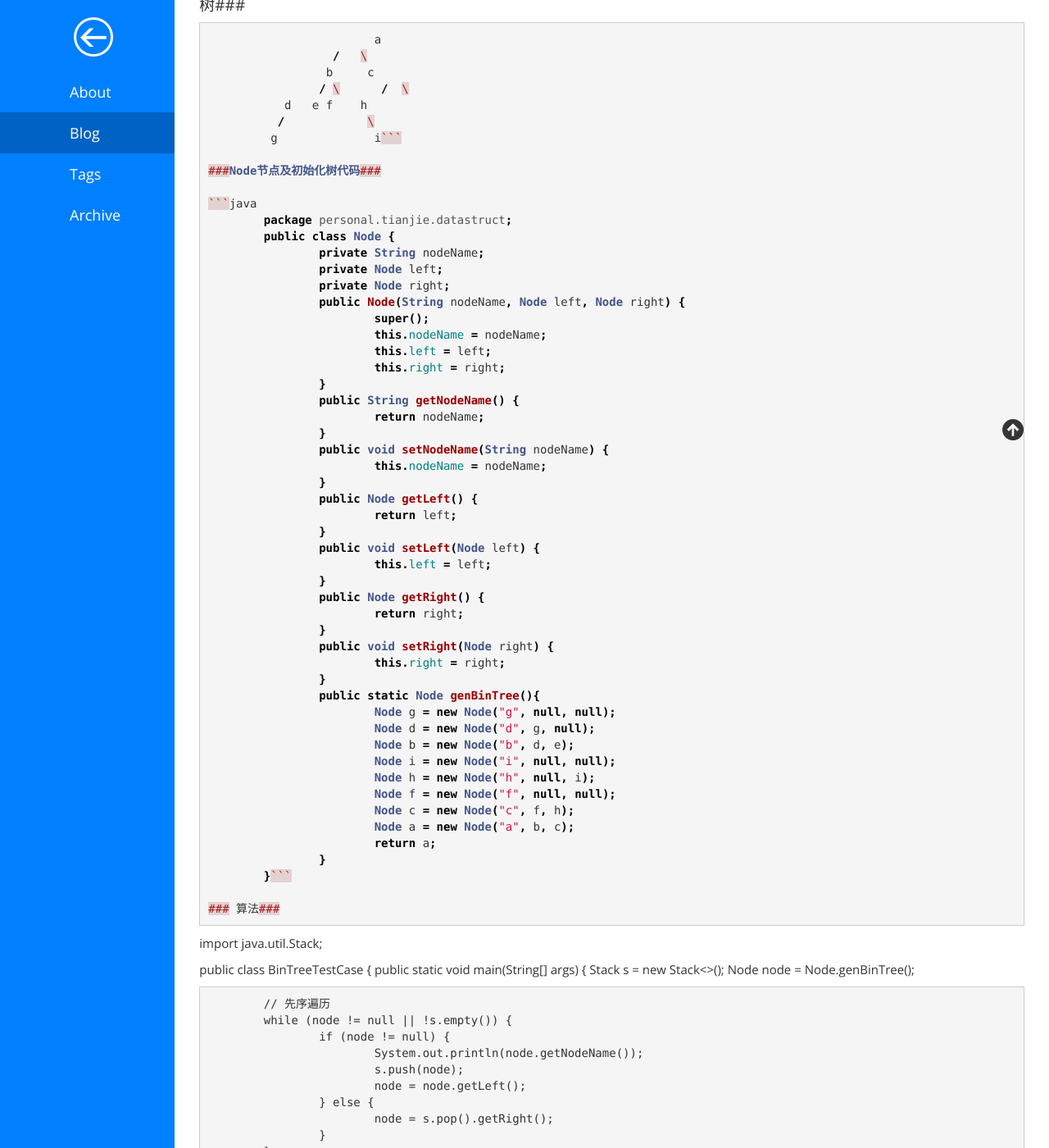
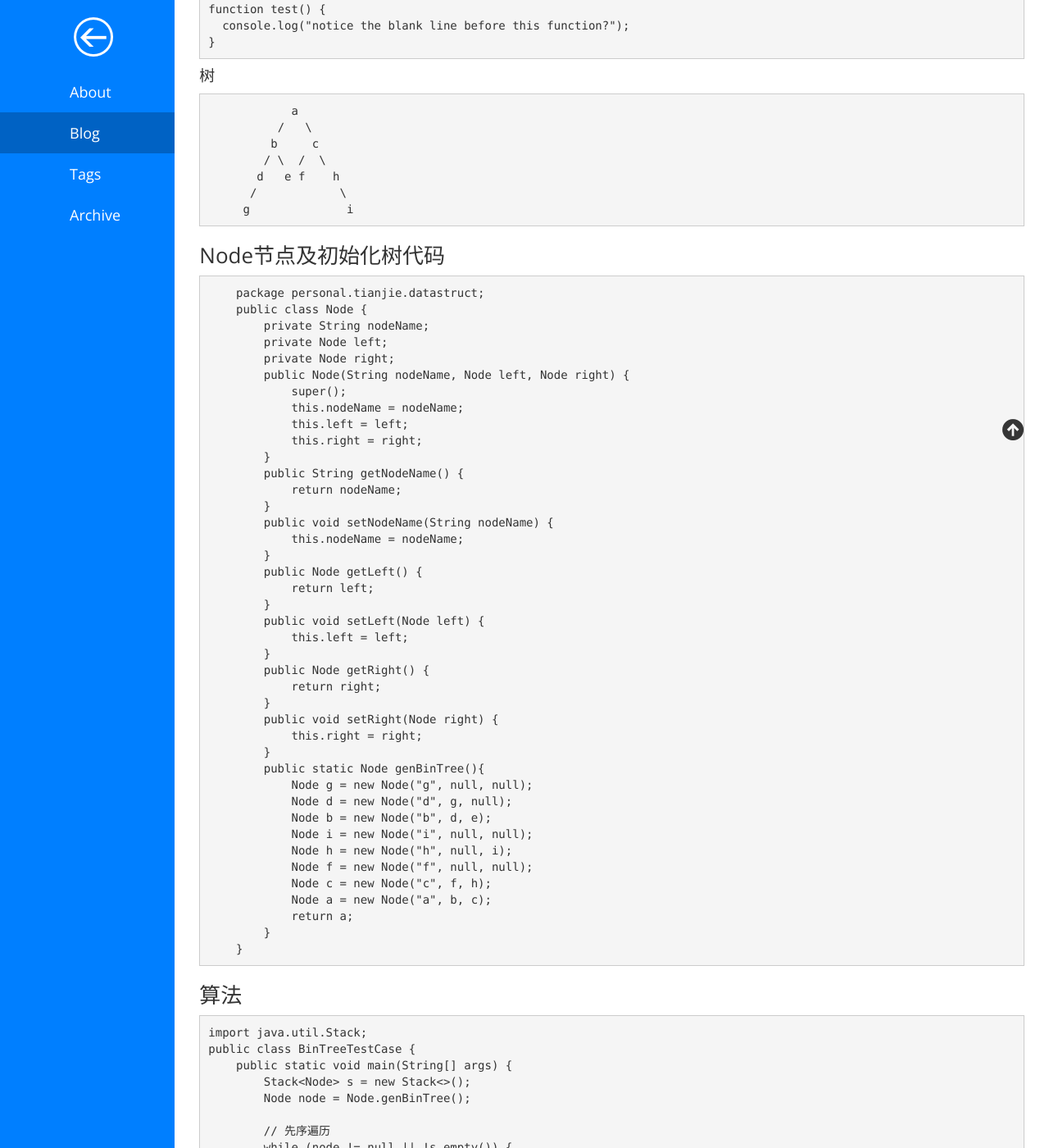
Before and after one commit to x20080406/x20080406.github.io, a Jekyll site: the page built from _posts/2014-03-24-binary-tree.md, in a window 1280 px wide and 1400 px high, scrolled down 316 px. Shown: the whole window at 82% size. Built offline with Jekyll 4.4.1, drawn with Linux system fonts in a browser that asks for light colours; comment, search, counter and statistics services are not loaded; some of the changed lines change nothing that is shown; some of the changed text lies outside the part shown.

Commit message:
Signed-off-by: x20080406 <x20080406@gmail.com>

````diff
--- a/_posts/2014-03-24-binary-tree.md
+++ b/_posts/2014-03-24-binary-tree.md
@@ -5,91 +5,92 @@ date:   2014-03-24 02:16:21
 tags:
 - java
 ---
+<hr />
+<p>layout: post
+title:  先序遍历二叉树（非递归算法）
+date:   2014-03-24 02:16:21
+tags:
+- java </p>
+<hr />
+<h3 id="">算法思路</h3>
+<p><em>使用栈来保存已经访问过的根节点，为访问完该节点的左子树之后再访问其右子树做准备。开始时栈为空，用空引用指向二叉树的跟节点。接着，若指向根节点的引用非空或者栈非空，则继续循环完成操作。</em></p>
+<pre><code>function test() {
+  console.log(&quot;notice the blank line before this function?&quot;);
+}
+</code></pre>
 
-###算法思路###
-_使用栈来保存已经访问过的根节点，为访问完该节点的左子树之后再访问其右子树做准备。开始时栈为空，用空引用指向二叉树的跟节点。接着，若指向根节点的引用非空或者栈非空，则继续循环完成操作。_
+<h4 id="_1">树</h4>
+<pre><code class="java">            a
+          /   \
+         b     c
+        / \  /  \
+       d   e f    h
+      /            \
+     g              i
+</code></pre>
 
-```
-function test() {
-  console.log("notice the blank line before this function?");
-}
-```
+<h3 id="node">Node节点及初始化树代码</h3>
+<pre><code class="java">    package personal.tianjie.datastruct;
+    public class Node {
+        private String nodeName;
+        private Node left;
+        private Node right;
+        public Node(String nodeName, Node left, Node right) {
+            super();
+            this.nodeName = nodeName;
+            this.left = left;
+            this.right = right;
+        }
+        public String getNodeName() {
+            return nodeName;
+        }
+        public void setNodeName(String nodeName) {
+            this.nodeName = nodeName;
+        }
+        public Node getLeft() {
+            return left;
+        }
+        public void setLeft(Node left) {
+            this.left = left;
+        }
+        public Node getRight() {
+            return right;
+        }
+        public void setRight(Node right) {
+            this.right = right;
+        }
+        public static Node genBinTree(){
+            Node g = new Node(&quot;g&quot;, null, null);
+            Node d = new Node(&quot;d&quot;, g, null);
+            Node b = new Node(&quot;b&quot;, d, e);
+            Node i = new Node(&quot;i&quot;, null, null);
+            Node h = new Node(&quot;h&quot;, null, i);
+            Node f = new Node(&quot;f&quot;, null, null);
+            Node c = new Node(&quot;c&quot;, f, h);
+            Node a = new Node(&quot;a&quot;, b, c);
+            return a;
+        }
+    }
+</code></pre>
 
-####树###
-```java
-			a
-		  /   \
-		 b     c
-		/ \	 /  \
-	   d   e f    h
-	  /            \
-	 g              i```
+<h3 id="_2">算法</h3>
+<pre><code class="java">import java.util.Stack;
+public class BinTreeTestCase {
+    public static void main(String[] args) {
+        Stack&lt;Node&gt; s = new Stack&lt;&gt;();
+        Node node = Node.genBinTree();
 
-###Node节点及初始化树代码###
-
-```java
-	package personal.tianjie.datastruct;
-	public class Node {
-		private String nodeName;
-		private Node left;
-		private Node right;
-		public Node(String nodeName, Node left, Node right) {
-			super();
-			this.nodeName = nodeName;
-			this.left = left;
-			this.right = right;
-		}
-		public String getNodeName() {
-			return nodeName;
-		}
-		public void setNodeName(String nodeName) {
-			this.nodeName = nodeName;
-		}
-		public Node getLeft() {
-			return left;
-		}
-		public void setLeft(Node left) {
-			this.left = left;
-		}
-		public Node getRight() {
-			return right;
-		}
-		public void setRight(Node right) {
-			this.right = right;
-		}
-		public static Node genBinTree(){
-			Node g = new Node("g", null, null);
-			Node d = new Node("d", g, null);
-			Node b = new Node("b", d, e);
-			Node i = new Node("i", null, null);
-			Node h = new Node("h", null, i);
-			Node f = new Node("f", null, null);
-			Node c = new Node("c", f, h);
-			Node a = new Node("a", b, c);
-			return a;
-		}
-	}```
-
-###算法###
-```
-import java.util.Stack;
-
-public class BinTreeTestCase {
-	public static void main(String[] args) {
-		Stack<Node> s = new Stack<>();
-		Node node = Node.genBinTree();
-
-		// 先序遍历
-		while (node != null || !s.empty()) {
-			if (node != null) {
-				System.out.println(node.getNodeName());
-				s.push(node);
-				node = node.getLeft();
-			} else {
-				node = s.pop().getRight();
-			}
-		}
-	}
+        // 先序遍历
+        while (node != null || !s.empty()) {
+            if (node != null) {
+                System.out.println(node.getNodeName());
+                s.push(node);
+                node = node.getLeft();
+            } else {
+                node = s.pop().getRight();
+            }
+        }
+    }
 
 }
-```
+</code></pre>
````
